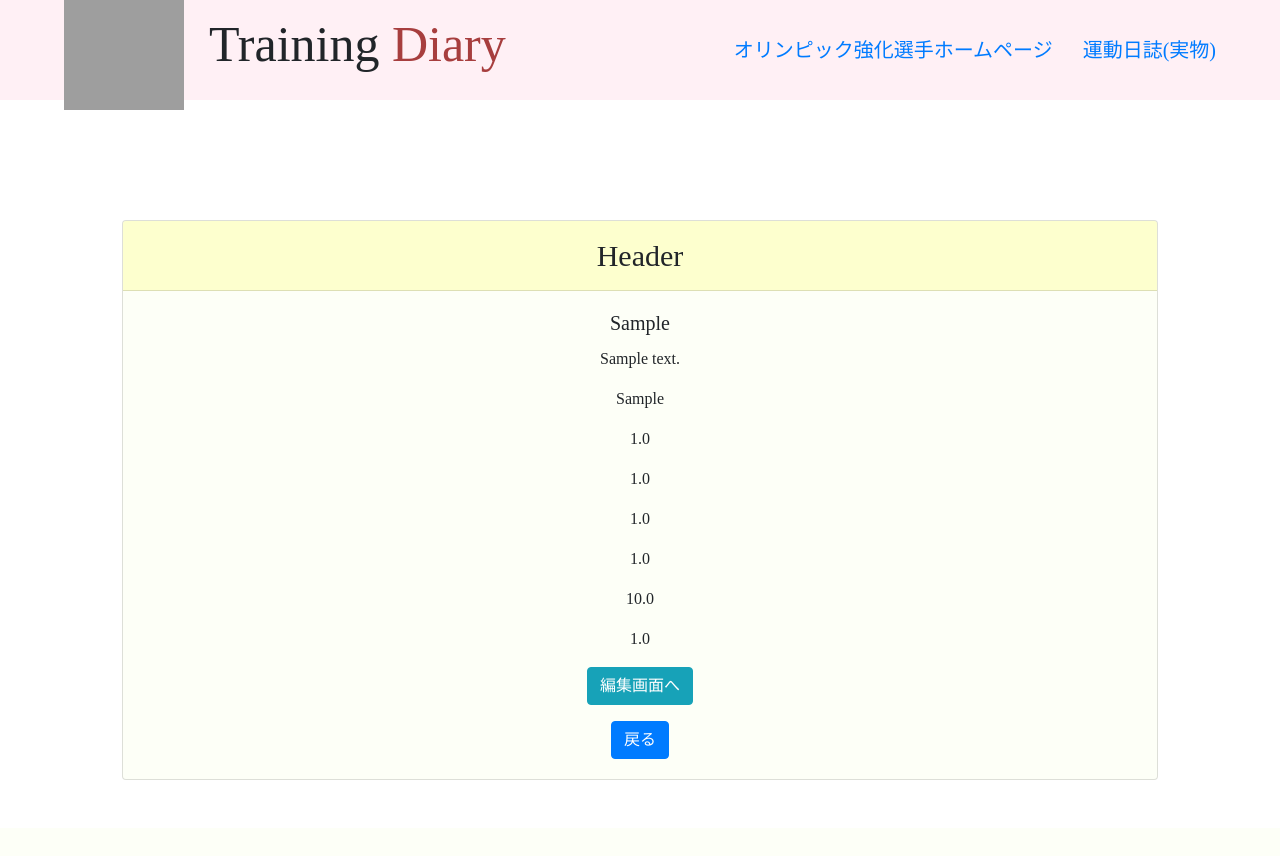
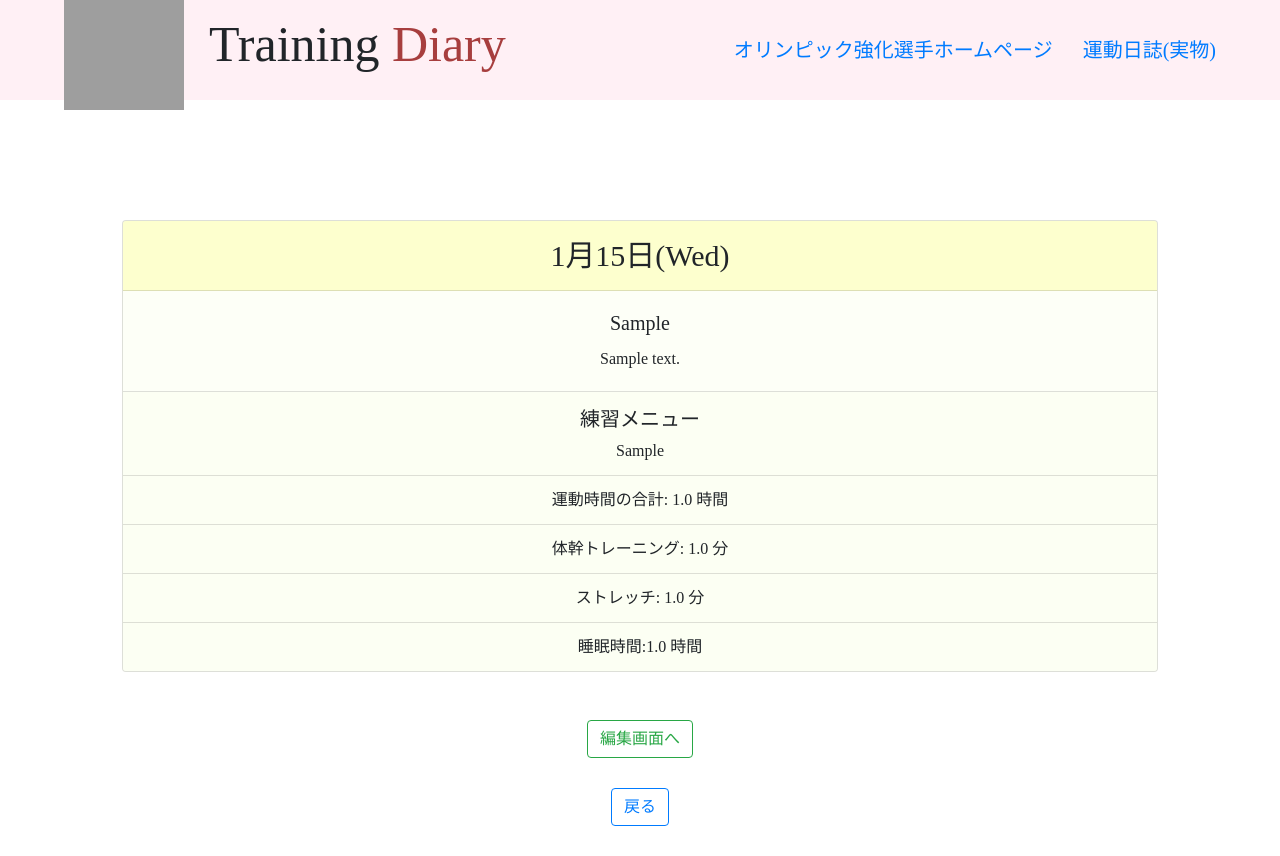
Before and after one commit to kazuya0208442/Training-Diary, a Django app: page /c_detail/1 in a window 1280 px wide. Before the commit the page ends 780 px from the top, so only its background shows below. Run offline with Django 3.2, Linux system fonts and the light colour scheme; tables that the repository leaves empty hold one stand-in row (values such as "Sample post"); some libraries are stand-ins or nearby versions; some web fonts are replaced; grey boxes are pictures that could not be loaded.

Commit message:
fix_card_design_#98

```diff
--- a/app/templates/app_card_detail.html
+++ b/app/templates/app_card_detail.html
@@ -382,7 +382,7 @@
   .card.bg-light {
     min-height: 400px;
     flex-basis: 100%;
-    margin-bottom: 100px;
+    margin-bottom: 10px;
     margin-top: 120px;
     background-color: #fcfff080 !important;
   }
@@ -401,6 +401,16 @@
   .card-header.main {
     background-color: #fffe2e33;
   }
+
+  .list-group-item {
+    background-color: #fcfff080 !important;
+  }
+
+  .update {
+        display: flex;
+        justify-content: center;
+        margin-bottom: 30px;
+      }
 
 /* @media screen and (max-width: 770px) {
 
@@ -426,23 +436,26 @@
 
 <div class="card-container">
   <div class="card bg-light mb-5 mb-5 text-center">
-    <div class="card-header main">Header</div>
+    <div class="card-header main">{{object.date |date:"n" }}月{{object.date |date:"j" }}日({{object.date |date:"D" }})</div>
     <div class="card-body">
       <h5 class="card-title">{{object.dairy_target}}</h5>
       <p class="card-text main">{{object.dairy_target_summary}}</p>
-      <p class="card-text main">{{object.dairy_target_menu}}</p>
-      <p class="card-text main">{{object.training_time}}</p>
-      <p class="card-text main">{{object.stability_time}}</p>
-      <p class="card-text main">{{object.stretch_time}}</p>
-      <p class="card-text main">{{object.body_temperature}}</p>
-      <p class="card-text main">{{object.body_weight}}</p>
-      <p class="card-text main">{{object.sleeping_hours}}</p>
-      <a href="{% url 'c_update' object.pk %}" class="btn btn-info mb-3" tabindex="-1" role="button" aria-disabled="true">編集画面へ</a>
-      <div>
-        <a href="{{request.META.HTTP_REFERER}}" class="btn btn-primary" tabindex="-1" role="button" aria-disabled="true">戻る</a>
-      </div>
     </div>
+    <ul class="list-group list-group-flush">
+      <li class="list-group-item" style="font-size: 20px;">練習メニュー<p class="card-text main" style="font-size: 1rem; margin-top: 5px;">{{object.dairy_target_menu}}</p></li>
+      <li class="list-group-item">運動時間の合計:&nbsp;{{object.training_time}}&nbsp;時間</li>
+      <li class="list-group-item">体幹トレーニング:&nbsp;{{object.stability_time}}&nbsp;分</li>
+      <li class="list-group-item">ストレッチ:&nbsp;{{object.stretch_time}}&nbsp;分</li>
+      <li class="list-group-item">睡眠時間:{{object.sleeping_hours}}&nbsp;時間</li>
+    </ul>
   </div>
 </div>
 
+<div class="update">
+  <a href="{% url 'c_update' object.pk %}" class="btn btn-outline-success" tabindex="-1" role="button" aria-disabled="true">編集画面へ</a>
+</div>
+<div class="update">
+  <a href="{{request.META.HTTP_REFERER}}" class="btn btn-outline-primary" tabindex="-1" role="button" aria-disabled="true">戻る</a>
+</div>
+
 {% endblock content %}
```
Also changed, not shown: app/templates/app_home.html (+12 -2 lines).
